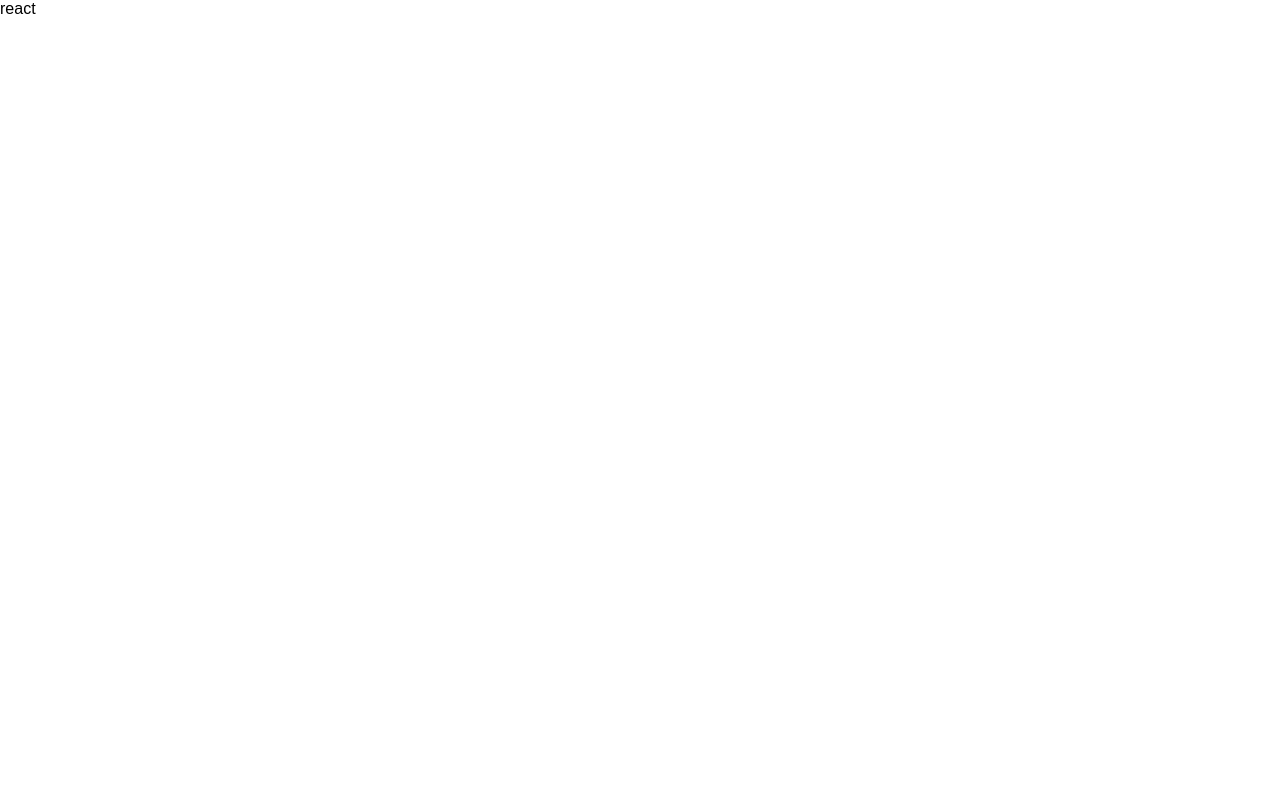
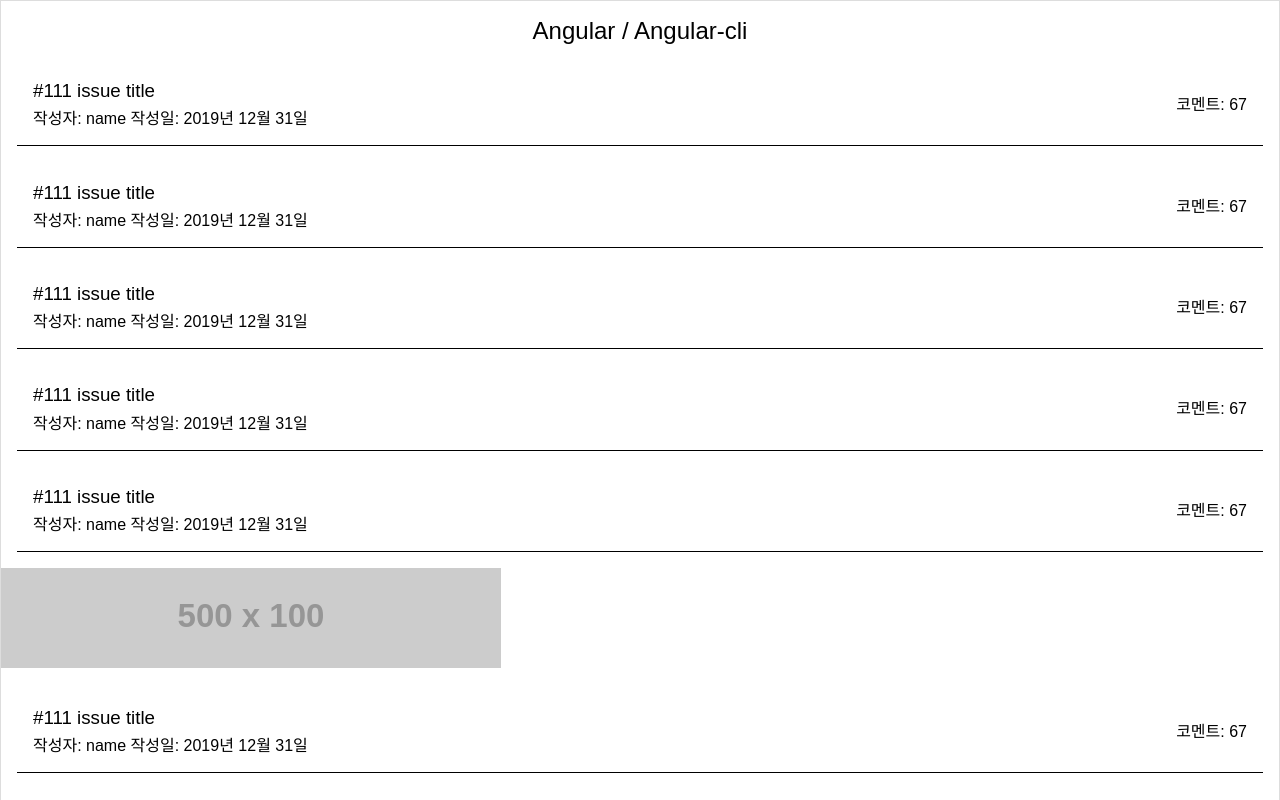
Before and after one commit to eunbin20/github-issue-viewer, a React (Create React App) app: page /issues in a window 1280 px wide. Shown: the top 800 px of the page. Built offline with nearby package versions, Linux system fonts and the light colour scheme.

Commit message:
feat: add router, make static template

```diff
--- a/src/App.js
+++ b/src/App.js
@@ -1,9 +1,24 @@
-function App() {
+import { BrowserRouter, Routes, Route, Navigate } from 'react-router-dom';
+import styled from 'styled-components';
+import IssueList from './pages/IssueList';
+
+export default function App() {
   return (
-    <div className="App">
-      <header className="App-header">react</header>
-    </div>
+    <Wrapper>
+      <BrowserRouter>
+        <Routes>
+          <Route path="/issues" element={<IssueList />} />
+          <Route path="/" element={<Navigate to="/issues" />} />
+        </Routes>
+      </BrowserRouter>
+    </Wrapper>
   );
 }
 
-export default App;
+const Wrapper = styled.article`
+  margin: 0 auto;
+  position: relative;
+  overflow: scroll;
+  border: 1px solid #ddd;
+}
+`;
--- /dev/null
+++ b/src/pages/IssueList.js
@@ -0,0 +1,86 @@
+import styled from 'styled-components';
+
+export default function IssueList() {
+  return (
+    <Main>
+      <Header>
+        <h1 className="title">Angular / Angular-cli</h1>
+      </Header>
+      <Item>
+        <div className="content">
+          <h3 className="issue-title">#111 issue title</h3>
+          <p className="issue-info">작성자: name 작성일: 2019년 12월 31일</p>
+        </div>
+        <div className="comments">코멘트: 67</div>
+      </Item>
+      <Item>
+        <div className="content">
+          <h3 className="issue-title">#111 issue title</h3>
+          <p className="issue-info">작성자: name 작성일: 2019년 12월 31일</p>
+        </div>
+        <div className="comments">코멘트: 67</div>
+      </Item>
+      <Item>
+        <div className="content">
+          <h3 className="issue-title">#111 issue title</h3>
+          <p className="issue-info">작성자: name 작성일: 2019년 12월 31일</p>
+        </div>
+        <div className="comments">코멘트: 67</div>
+      </Item>
+      <Item>
+        <div className="content">
+          <h3 className="issue-title">#111 issue title</h3>
+          <p className="issue-info">작성자: name 작성일: 2019년 12월 31일</p>
+        </div>
+        <div className="comments">코멘트: 67</div>
+      </Item>
+      <Item>
+        <div className="content">
+          <h3 className="issue-title">#111 issue title</h3>
+          <p className="issue-info">작성자: name 작성일: 2019년 12월 31일</p>
+        </div>
+        <div className="comments">코멘트: 67</div>
+      </Item>
+      <img src="https://via.placeholder.com/500x100?text=ad" />
+      <Item>
+        <div className="content">
+          <h3 className="issue-title">#111 issue title</h3>
+          <p className="issue-info">작성자: name 작성일: 2019년 12월 31일</p>
+        </div>
+        <div className="comments">코멘트: 67</div>
+      </Item>
+    </Main>
+  );
+}
+
+const Main = styled.main`
+  height: 100vw;
+  overflow: scroll;
+`;
+
+const Header = styled.header`
+  text-align: center;
+
+  .title {
+    font-weight: 400;
+    margin: 1rem;
+  }
+`;
+
+const Item = styled.div`
+  margin: 1rem;
+  padding: 1rem;
+  border-bottom: 1px solid black;
+  display: flex;
+  justify-content: space-between;
+  align-items: center;
+
+  .issue-title {
+    font-weight: 400;
+    margin: 0.2rem 0;
+  }
+  .issue-info {
+  }
+  .comments {
+  }
+`;
```
